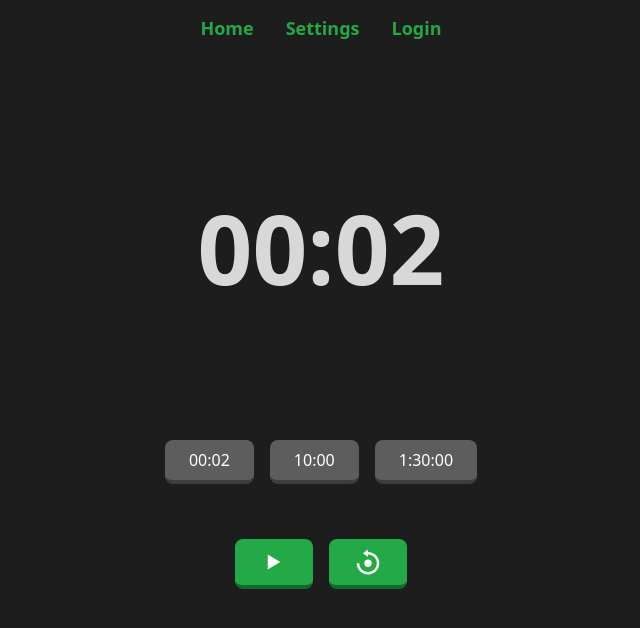
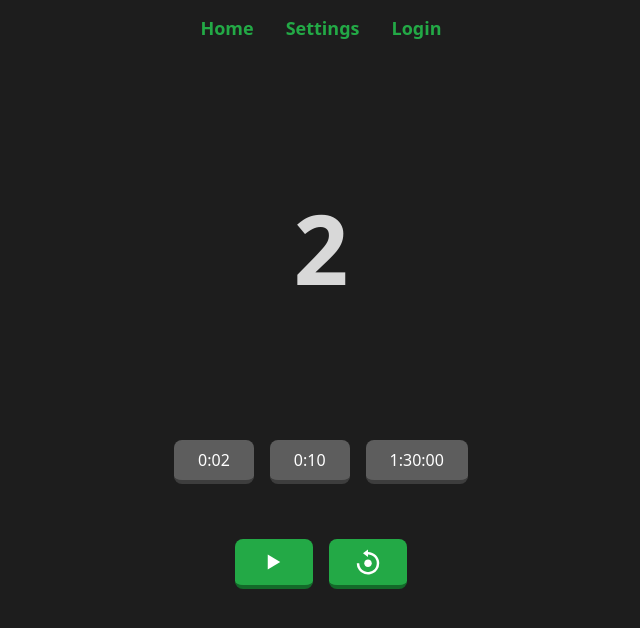
Before and after one commit to cat391/GrindMeter, a React (Vite) app in the folder grindmeter/: page / in a window 1280 px wide. Shown: the top 628 px of the page, without its empty margins (319-959 px from the left). Built offline with nearby package versions, Linux system fonts and the light colour scheme.

Commit message:
Tweaked visual for main Timer component

```diff
--- a/grindmeter/src/components/PresetButton.jsx
+++ b/grindmeter/src/components/PresetButton.jsx
@@ -6,10 +6,9 @@ export const convertToTimeStr = (org) => {
   let minutes = Math.floor((org / 60) % 60);
   let seconds = Math.floor(org % 60);
 
-  return `${hours != 0 ? String(hours) + ":" : ""}${String(minutes).padStart(
-    2,
-    "0"
-  )}:${String(seconds).padStart(2, "0")}`;
+  return `${hours != 0 ? String(hours) + ":" : ""}${
+    minutes != 0 ? String(minutes) + ":" : "0:"
+  }${String(seconds).padStart(2, "0")}`;
 };
 
 // Component for Timer "Preset" Buttons
--- a/grindmeter/src/components/Timer.jsx
+++ b/grindmeter/src/components/Timer.jsx
@@ -1,6 +1,18 @@
 import useTimer from "./useTimer";
-import { convertToTimeStr } from "./PresetButton";
 import "../App.css";
+
+// Maybe combine this one and the other???
+const convertToTimeStrV2 = (org) => {
+  {
+    let hours = Math.floor((org / (60 * 60)) % 24);
+    let minutes = Math.floor((org / 60) % 60);
+    let seconds = Math.floor(org % 60);
+
+    return `${hours != 0 ? String(hours) + ":" : ""}${
+      minutes != 0 ? String(minutes) + ":" : ""
+    }${seconds === 0 && minutes ? "00" : seconds}`;
+  }
+};
 
 export default function Timer({ duration, isRunning, reset }) {
   const { state, totalSeconds } = useTimer(duration, isRunning, reset);
@@ -13,7 +25,7 @@ export default function Timer({ duration, isRunning, reset }) {
           : "flex items-center justify-center h-96 w-full text-8xl font-bold text-customBlack-400"
       }
     >
-      {convertToTimeStr(totalSeconds)}
+      {convertToTimeStrV2(totalSeconds)}
     </div>
   );
 }
--- a/grindmeter/src/pages/Home.jsx
+++ b/grindmeter/src/pages/Home.jsx
@@ -8,7 +8,7 @@ export let exportedPresets = [180, 10, 5400];
 
 export default function Home() {
   const [isOn, setIsOn] = useState(false);
-  const [presets, setPresets] = useState([2, 600, 5400]);
+  const [presets, setPresets] = useState([2, 10, 5400]);
   const [displayedTime, setDisplayedTime] = useState(presets[0]);
   const [shouldReset, setShouldReset] = useState(0);
 
```
